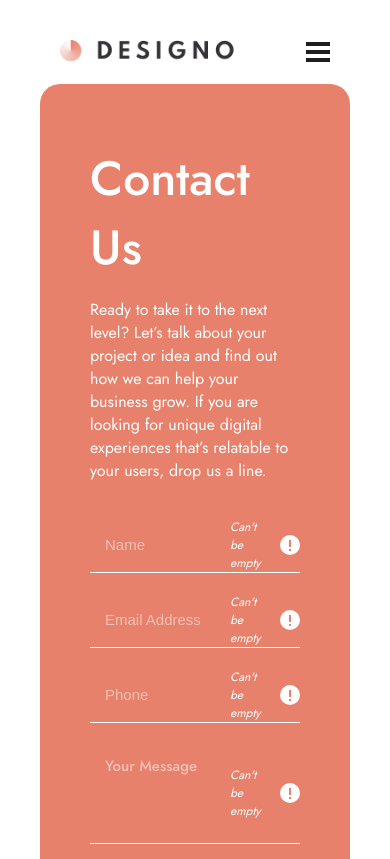
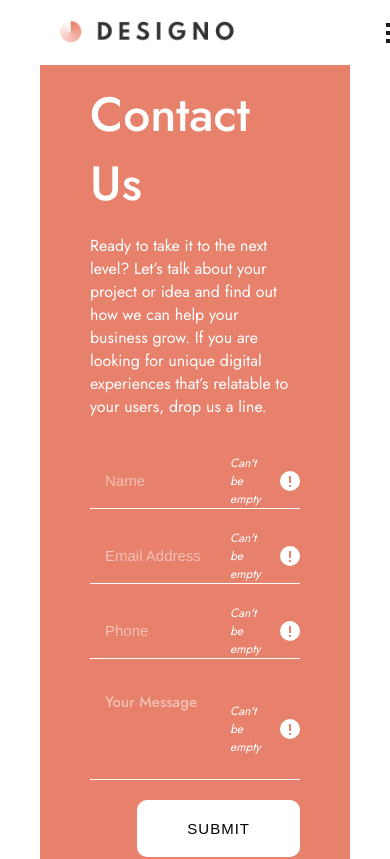
Before and after one commit to curlos/designo-agency-website, a Next.js app: page /contact in a window 390 px wide. Shown: the top 859 px of the page. Built offline with nearby package versions, Linux system fonts and the light colour scheme.

Commit message:
Add navbar dropdown for mobile

```diff
--- a/components/HomeTopInfo.js
+++ b/components/HomeTopInfo.js
@@ -20,6 +20,7 @@ const Container = styled.div`
   @media ${devices.mobile} {
     margin: 0px;
     border-radius: 0px;
+    margin-top: 65px;
   };
 `
 
--- a/components/Navbar.js
+++ b/components/Navbar.js
@@ -1,4 +1,4 @@
-import React from 'react'
+import React, { useState } from 'react'
 import Link from 'next/link'
 import styled from 'styled-components'
 import { devices } from '../styles/media_queries'
@@ -9,10 +9,13 @@ const Container = styled.div`
   justify-content: space-between;
   align-items: center;
   margin-bottom: 40px;
+  background-color: #FFFFFF;
+  height: 65px;
 
   @media ${devices.mobile} {
     padding: 20px;
     margin-bottom: 0px;
+
   };
 `
 
@@ -26,13 +29,13 @@ const Left = styled.div`
   };
 `
 
-const Right = styled.div`
+const RouteLinks = styled.div`
   display: flex;
   align-items: center;
   gap: 35px;
 
   a {
-    font-weight: normal;
+    font-weight: 400;
     font-size: 14px;
     letter-spacing: 2px;
     cursor: pointer;
@@ -45,6 +48,16 @@ const Right = styled.div`
       text-decoration-color:
     }
   }
+
+  @media ${devices.mobile} {
+    flex-direction: column;
+    align-items: flex-start;
+
+    a {
+      font-size: 24px;
+      line-height: 25px;
+    }
+  };
 `
 
 const MobileRight = styled.div`
@@ -63,8 +76,49 @@ const DesktopRight = styled.div`
   };
 `
 
+const Dropdown = styled.div`
+  position: relative;
+  display: none;
+
+  @media ${devices.mobile} {
+    display: block;
+  };
+`
+
+const DropdownContent = styled.div`
+  display: none;
+  position: absolute;
+  background-color: #1D1C1E;
+  color: #FFFFFF;
+  width: 100%;
+  box-shadow: 0px 8px 16px 0px rgba(0,0,0,0.2);
+  padding: 40px 20px;
+  z-index: 1;
+
+  @media ${devices.mobile} {
+    display: block;
+  };
+`
+
+const ContainerWrapper = styled.div`
+  position: fixed;
+  top: 0;
+  z-index: 1;
+  width: 100%;
+
+  @media ${devices.mobile} {
+    height: 100%;
+    background-color: ${props => props.open ? 'rgb(0,0,0)' : 'transparent'};
+    background-color: ${props => props.open ? 'rgba(0,0,0, 0.4)' : 'transparent'};
+  };
+`
+
 const Navbar = () => {
+  const [open, setOpen] = useState(false)
+
+
   return (
+    <ContainerWrapper open={open}>
       <Container>
         <Left>
           <Link href="/" passHref>
@@ -72,20 +126,32 @@ const Navbar = () => {
           </Link>
         </Left>
 
-      <MobileRight>
-        <Right>
-          <img src="/assets/shared/mobile/icon-hamburger.svg" alt="hamburger menu" />
-        </Right>
-      </MobileRight>
+        <Dropdown onClick={() => setOpen(!open)}>
+          <RouteLinks>
+            <img src={`/assets/shared/mobile/${!open ? 'icon-hamburger.svg' : 'icon-close.svg'}`} alt="hamburger menu" />
+          </RouteLinks>
+        </Dropdown>
 
         <DesktopRight>
-        <Right>
+          <RouteLinks>
             <Link href="/about" passHref>OUR COMPANY</Link>
             <Link href="/locations" passHref>LOCATIONS</Link>
             <Link href="/contact" passHref>CONTACT</Link>
-        </Right>
+          </RouteLinks>
         </DesktopRight>
       </Container>
+
+
+      {open && (
+        <DropdownContent>
+          <RouteLinks>
+            <Link href="/about" passHref>OUR COMPANY</Link>
+            <Link href="/locations" passHref>LOCATIONS</Link>
+            <Link href="/contact" passHref>CONTACT</Link>
+          </RouteLinks>
+        </DropdownContent>
+      )}
+    </ContainerWrapper>
   )
 }
 
--- a/pages/index.js
+++ b/pages/index.js
@@ -23,6 +23,11 @@ const Container = styled.main`
   };
 `
 
+const MarginOffset = styled.div`
+  height: 65px;
+  width: 100%;
+`
+
 export default function Home() {
   return (
     <div>
--- a/pages/web-design/index.js
+++ b/pages/web-design/index.js
@@ -75,9 +75,10 @@ export default function Home() {
         <link rel="icon" href="/favicon.ico" />
       </Head>
 
+      <Navbar />
+      <DesignTitle />
+
       <Container>
-        <Navbar />
-        <DesignTitle />
         <DesignCards designType="web-design" designs={WEB_DESIGNS} />
 
         <DesignTypes>
```
Also changed, not shown: components/DesignTitle.js (+18 -0 lines). Lines whose indentation alone changed are shown as unchanged.
